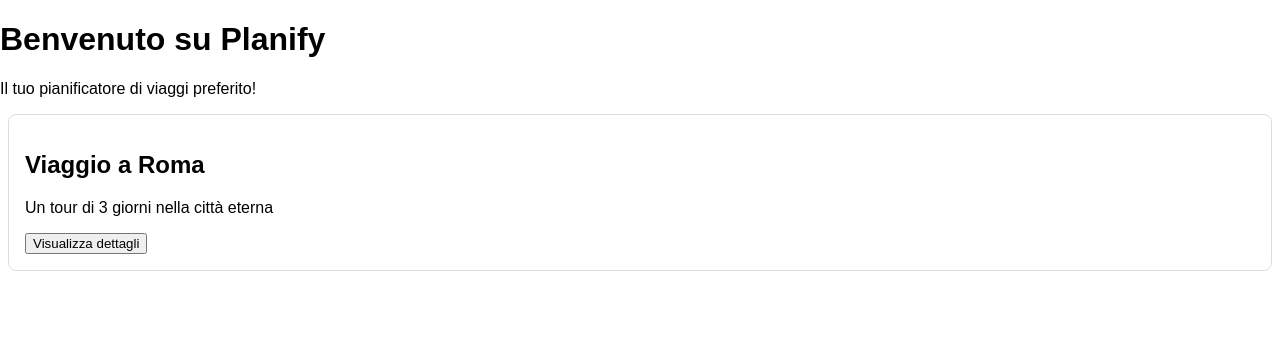
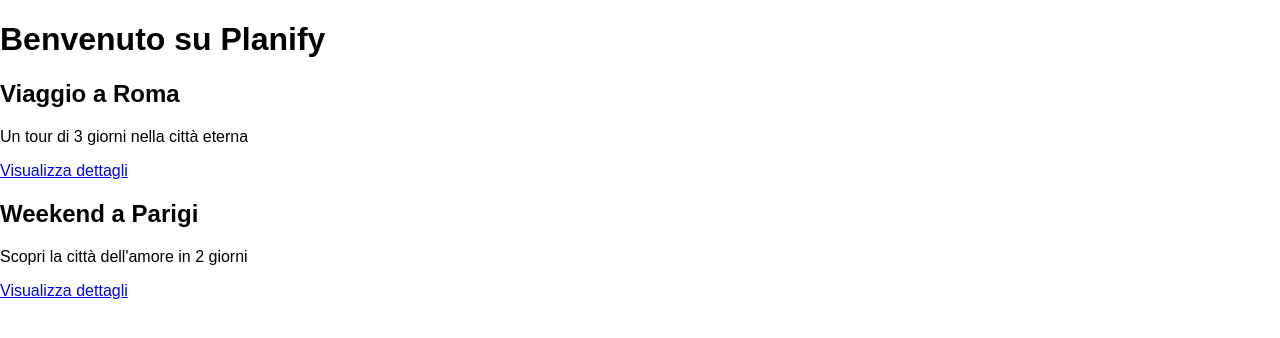
Before and after one commit to Frenxys/planify, a Nuxt app: page / in a window 1280 px wide. Shown: the top 338 px of the page. Built offline with nearby package versions, Linux system fonts and the light colour scheme.

Commit message:
Added dynamic routing for itineraries

```diff
--- a/components/ItineraryCard.vue
+++ b/components/ItineraryCard.vue
@@ -3,26 +3,14 @@
     <div class="card">
       <h2>{{ title }}</h2>
       <p>{{ description }}</p>
-      <button @click="viewDetails">Visualizza dettagli</button>
+      <NuxtLink :to="'/itineraries/' + id">Visualizza dettagli</NuxtLink>
     </div>
   </template>
 
   <script setup>
   defineProps({
+    id: Number,
     title: String,
     description: String
   });
-
-  const viewDetails = () => {
-    alert('Dettagli dell’itinerario!');
-  };
   </script>
-
-  <style scoped>
-  .card {
-      border: 1px solid #ddd;
-      padding: 16px;
-      margin: 8px;
-      border-radius: 8px;
-  }
-  </style>
--- a/pages/index.vue
+++ b/pages/index.vue
@@ -2,14 +2,19 @@
 <template>
     <div>
       <h1>Benvenuto su Planify</h1>
-      <p>Il tuo pianificatore di viaggi preferito!</p>
       <ItineraryCard
-        title="Viaggio a Roma"
-        description="Un tour di 3 giorni nella città eterna"
+        v-for="itinerary in itineraries"
+        :key="itinerary.id"
+        :id="itinerary.id"
+        :title="itinerary.title"
+        :description="itinerary.description"
       />
     </div>
   </template>
 
   <script setup>
-  import ItineraryCard from '@/components/ItineraryCard.vue';
+  const itineraries = [
+    { id: 1, title: 'Viaggio a Roma', description: 'Un tour di 3 giorni nella città eterna' },
+    { id: 2, title: 'Weekend a Parigi', description: 'Scopri la città dell\'amore in 2 giorni' }
+  ];
   </script>
--- /dev/null
+++ b/pages/itineraries/[id].vue
@@ -0,0 +1,13 @@
+<!-- pages/itineraries/[id].vue -->
+<template>
+    <div>
+      <h1>Itinerario {{ id }}</h1>
+      <p>Dettagli dell'itinerario in arrivo...</p>
+    </div>
+  </template>
+
+  <script setup>
+  import { useRoute } from 'vue-router';
+  const route = useRoute();
+  const { id } = route.params;
+  </script>
```
